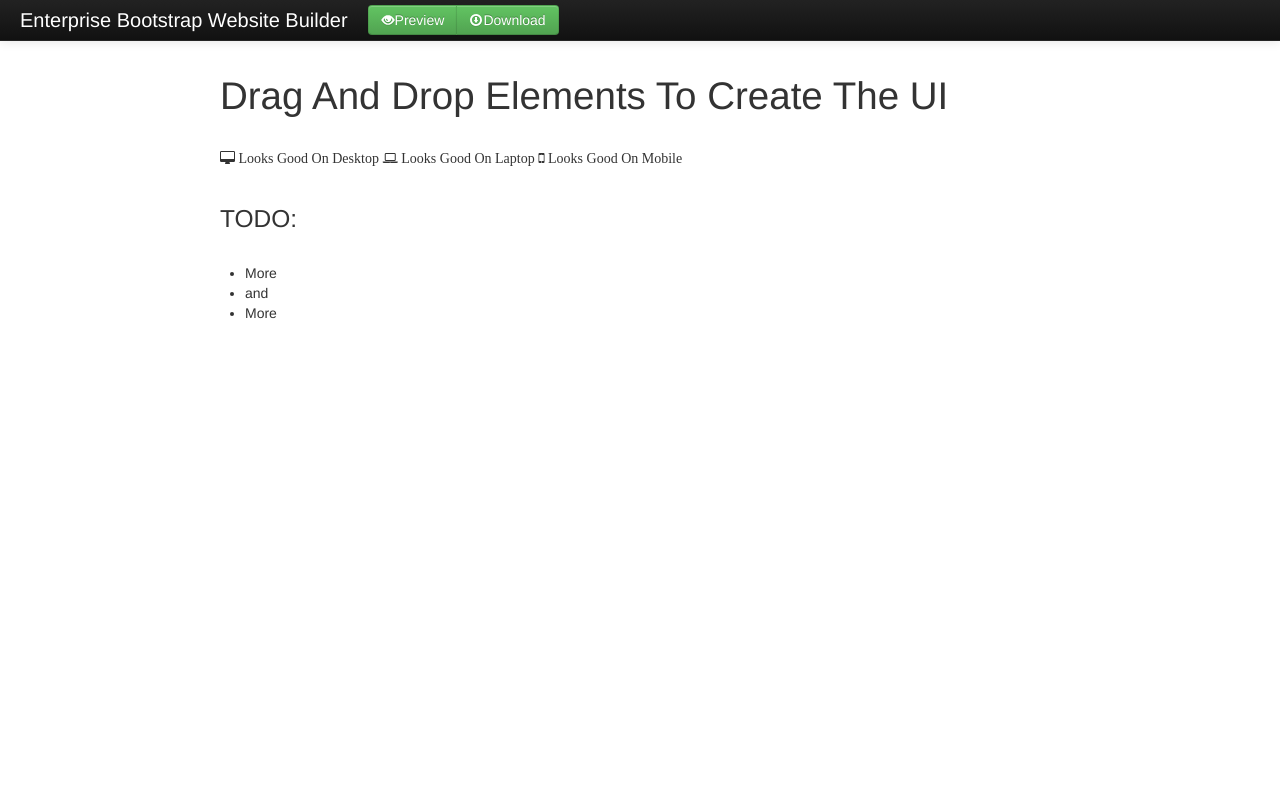
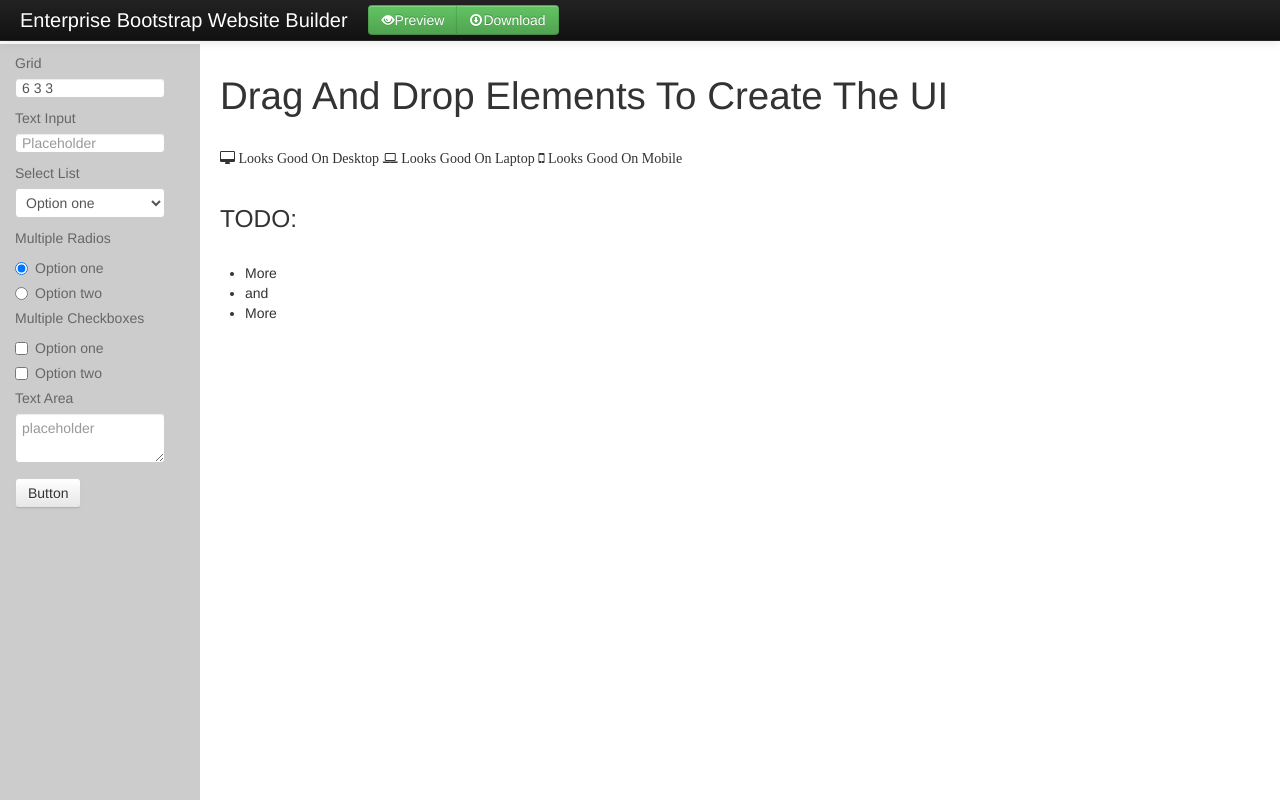
Before and after one commit to ethsmith/Enterprise-Bootstrap, a plain HTML site: page index.html in a window 1280 px wide. Drawn offline with Linux system fonts and the light colour scheme; files whose address does not match are found by name.

Commit message:
Added sidebar like original software for now.

```diff
--- a/index.html
+++ b/index.html
@@ -58,6 +58,14 @@
             </div>
             <div class="container-fluid">
                 <div class="row-fluid top-container">
+                    <div class="">
+                        <div class="sidebar-nav">
+                            <ul class="nav nav-list accordion-group">
+                                <li style="display: list-item;" class="rows elements"></li>
+                            </ul>
+                        </div>
+                    </div>
+                    <div id="html-container" class="sortable"></div>
                 </div>
             </div>
         </div>
```
